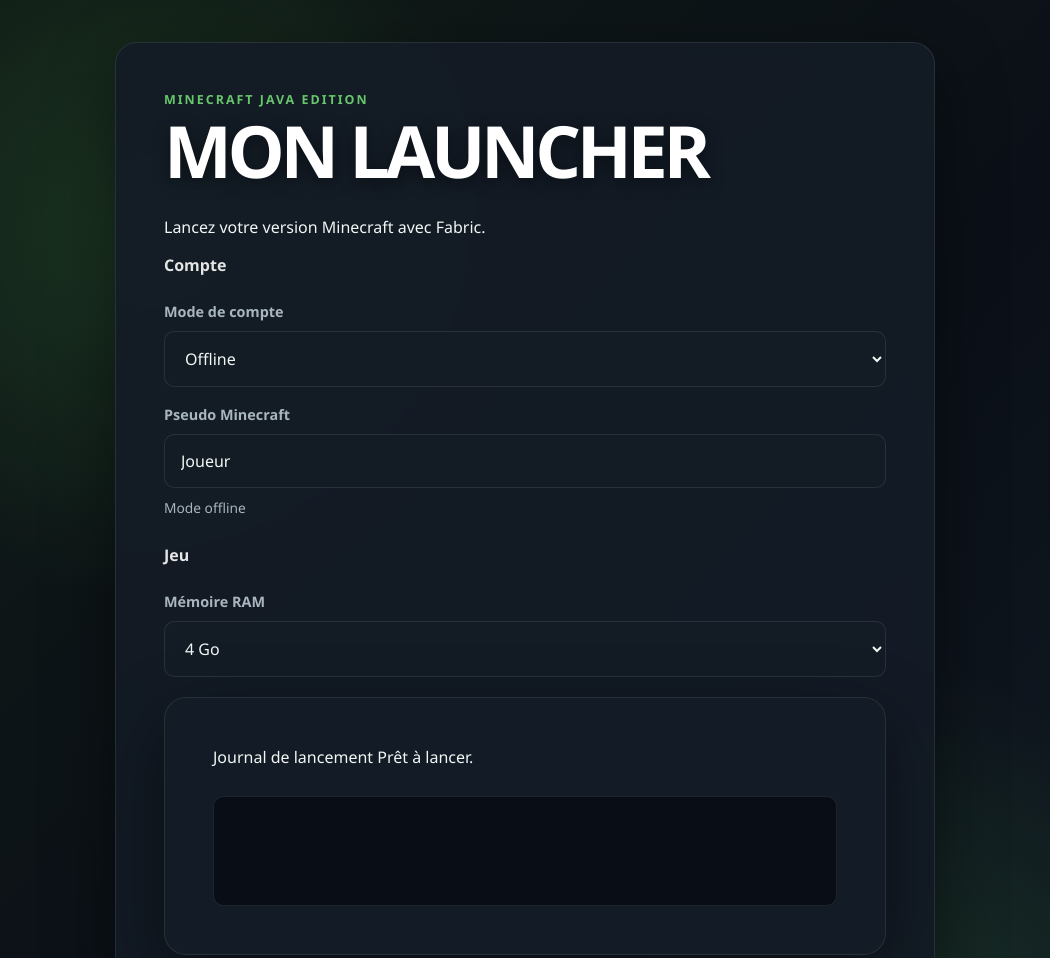
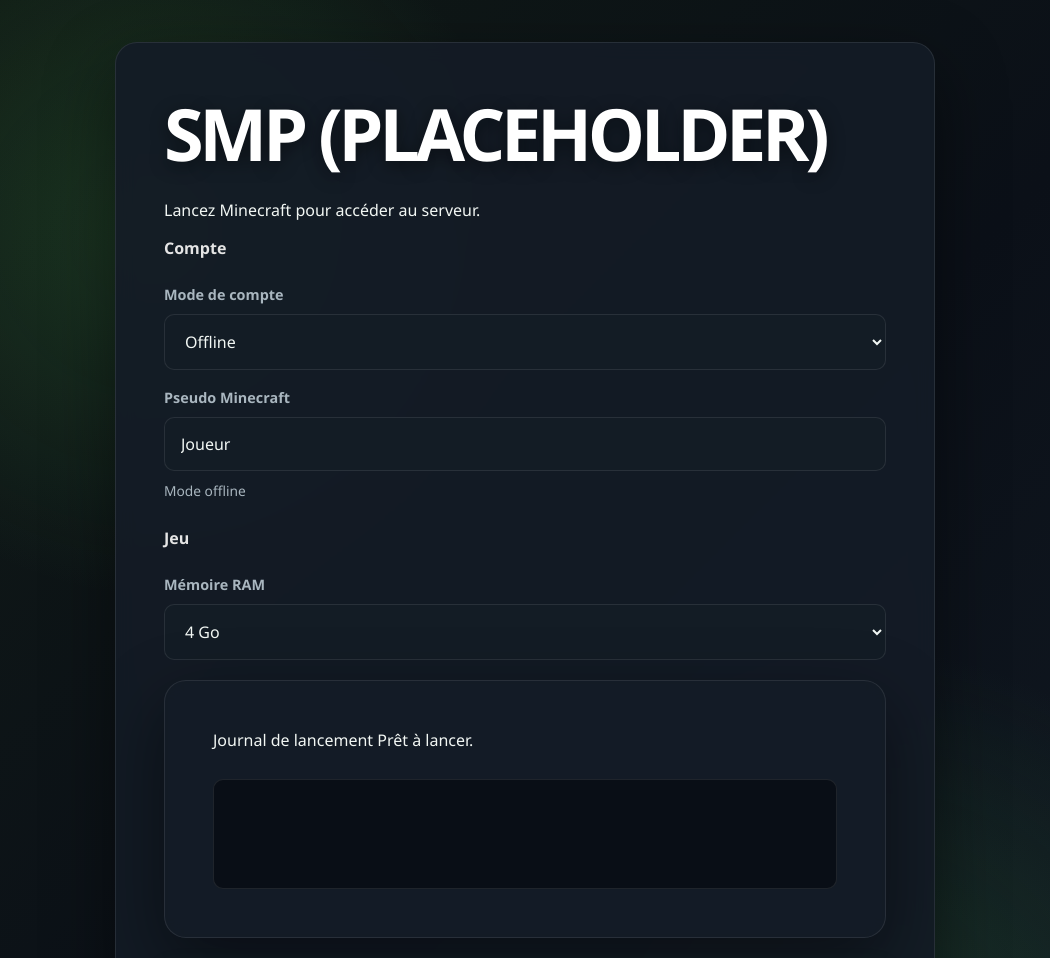
Before and after one commit to bala712115/launcher-mc, an Electron app: page src/index.html in a window 1050 px wide. Shown: the top 958 px of the page. Drawn offline with Linux system fonts and the light colour scheme; no server answers.

Commit message:
changement du nom de la fenêtre et de certain titres

```diff
--- a/src/index.html
+++ b/src/index.html
@@ -4,16 +4,16 @@
   <meta charset="UTF-8" />
   <meta name="viewport" content="width=device-width, initial-scale=1.0" />
   <meta name="color-scheme" content="dark" />
-  <title>Mon Launcher</title>
+  <title>SMP Launcher</title>
   <link rel="stylesheet" href="style.css" />
 </head>
 <body>
   <main class="launcher">
     <section class="launcher-panel" aria-labelledby="launcher-title">
       <header class="launcher-header">
-        <p class="eyebrow">MINECRAFT JAVA EDITION</p>
-        <h1 id="launcher-title">Mon Launcher</h1>
-        <p class="subtitle">Lancez votre version Minecraft avec Fabric.</p>
+        <p class="eyebrow"></p>
+        <h1 id="launcher-title">SMP (placeholder)</h1>
+        <p class="subtitle">Lancez Minecraft pour accéder au serveur.</p>
       </header>
 
       <form id="launcherForm" novalidate>
```
